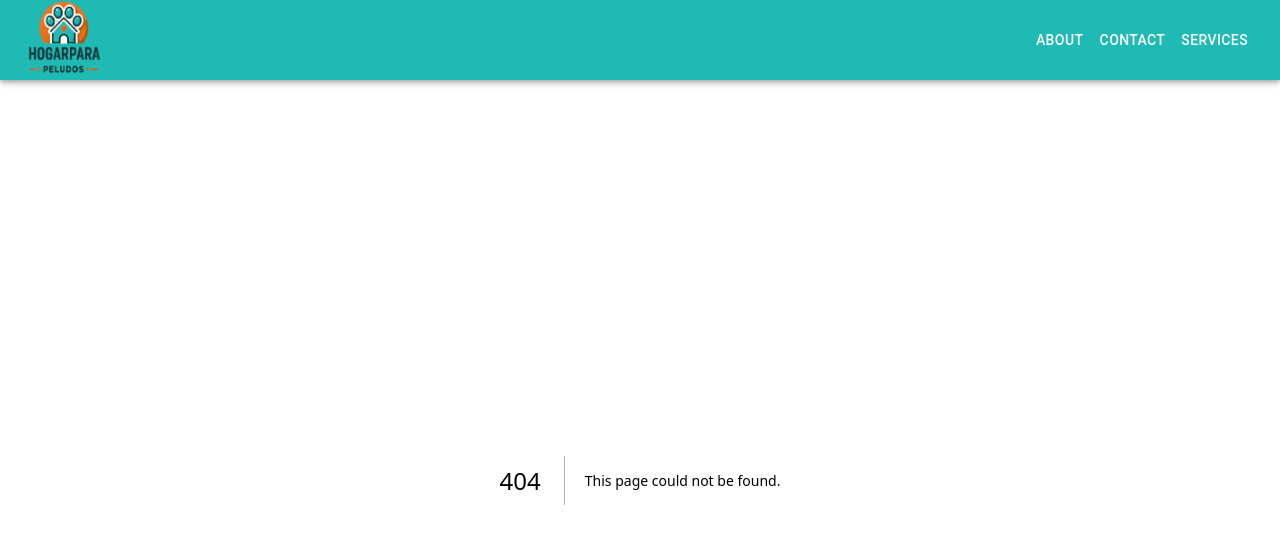
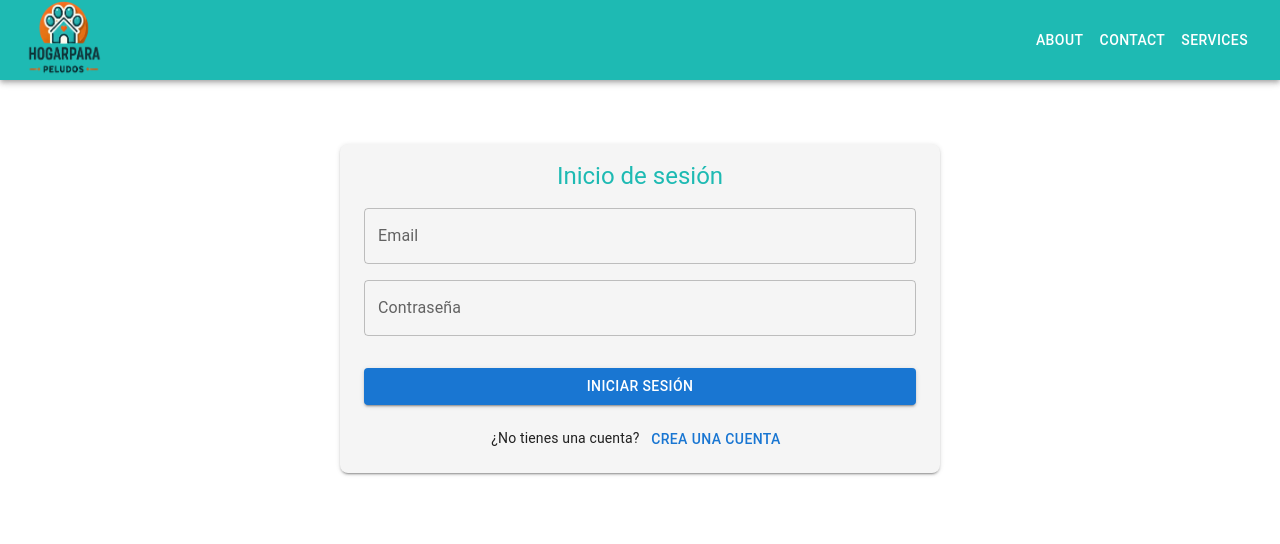
Before and after one commit to No-Country-simulation/c21-71-n-node-react, a Next.js app in the folder apps/next-app/: page /auth/login in a window 1280 px wide. Before the commit this address had no page. Shown: the top 544 px of the page. Built offline with nearby package versions, Linux system fonts and the light colour scheme.

Commit message:
feat(auth): create login form and add CustomForm, CustomTextField, CustomSubmitButton, and CustomCallAction components

```diff
--- /dev/null
+++ b/apps/next-app/src/app/auth/login/page.hook.ts
@@ -0,0 +1,32 @@
+import { SelectChangeEvent } from "@mui/material";
+import { useState } from "react";
+
+type FormData = {
+  email: string;
+  password: string;
+};
+
+export function usePage() {
+  const [formData, setFormData] = useState<FormData>({
+    email: "",
+    password: "",
+  });
+
+  function handleInputChange(e: SelectChangeEvent<string>): void;
+  function handleInputChange(e: React.ChangeEvent<HTMLInputElement>): void;
+  function handleInputChange(e: any): void {
+    const { name, value } = e.target;
+    setFormData((prev) => ({ ...prev, [name]: value }));
+  }
+
+  const handleSubmit = (e: React.MouseEvent<HTMLButtonElement>) => {
+    e.preventDefault();
+    console.log(formData);
+  };
+
+  return {
+    formData,
+    handleInputChange,
+    handleSubmit,
+  };
+}
--- /dev/null
+++ b/apps/next-app/src/app/auth/login/page.tsx
@@ -0,0 +1,43 @@
+"use client";
+
+import React from "react";
+import {
+  CustomCallAction,
+  CustomForm,
+  CustomSubmitButton,
+  CustomTextField,
+} from "@/components/Form/Form";
+import { usePage } from "./page.hook";
+
+export default function AuthUserRegister() {
+  const { formData, handleInputChange, handleSubmit } = usePage();
+
+  return (
+    <CustomForm title="Inicio de sesión">
+      <CustomTextField
+        label="Email"
+        name="email"
+        type="email"
+        autoComplete="email"
+        value={formData.email}
+        onChange={handleInputChange}
+      />
+
+      <CustomTextField
+        label="Contraseña"
+        type="password"
+        name="password"
+        value={formData.password}
+        onChange={handleInputChange}
+      />
+
+      <CustomSubmitButton onClick={handleSubmit} text="Iniciar Sesión" />
+
+      <CustomCallAction
+        question="¿No tienes una cuenta?"
+        callToAction="Crea una cuenta"
+        link="/auth/register"
+      />
+    </CustomForm>
+  );
+}
--- /dev/null
+++ b/apps/next-app/src/components/Form/Form.tsx
@@ -0,0 +1,105 @@
+import {
+  Button,
+  Container,
+  SelectChangeEvent,
+  TextField,
+  Typography,
+} from "@mui/material";
+import Link from "next/link";
+
+interface CustomFormProps {
+  children: React.ReactNode;
+  title: string;
+}
+
+interface CustomTextFieldProps {
+  label: string;
+  type: string;
+  name: string;
+  autoComplete?: string;
+  value: string;
+  onChange: {
+    (e: SelectChangeEvent<string>): void;
+    (e: React.ChangeEvent<HTMLInputElement>): void;
+  };
+}
+
+interface CustomSubmitButtonProps {
+  onClick: (e: React.MouseEvent<HTMLButtonElement>) => void;
+  text: string;
+}
+
+interface CustomCallActionProps {
+  question: string;
+  link: string;
+  callToAction: string;
+}
+
+export function CustomForm(props: CustomFormProps) {
+  return (
+    <Container
+      maxWidth="sm"
+      sx={{
+        mt: 4,
+        p: 2,
+        borderRadius: 2,
+        boxShadow: 2,
+        backgroundColor: "#f5f5f5",
+      }}
+    >
+      <Typography
+        variant="h5"
+        sx={{ mb: 2, textAlign: "center", color: "#1EBAB3" }}
+      >
+        {props.title}
+      </Typography>
+      <form>{props.children}</form>
+    </Container>
+  );
+}
+
+export function CustomTextField(props: CustomTextFieldProps) {
+  return (
+    <TextField
+      fullWidth
+      label={props.label}
+      type={props.type}
+      name={props.name}
+      id={props.name}
+      value={props.value}
+      onChange={props.onChange}
+      autoComplete={props.autoComplete}
+      sx={{ mb: 2 }}
+    />
+  );
+}
+
+export function CustomSubmitButton(props: CustomSubmitButtonProps) {
+  return (
+    <Button
+      fullWidth
+      variant="contained"
+      color="primary"
+      onClick={props.onClick}
+      sx={{ mt: 2 }}
+    >
+      {props.text}
+    </Button>
+  );
+}
+
+export function CustomCallAction(props: CustomCallActionProps) {
+  return (
+    <Typography
+      variant="body2"
+      sx={{ textAlign: "center", mt: 2, color: "text.primary" }}
+    >
+      {props.question}{" "}
+      <Link href={props.link} passHref>
+        <Button variant="text" color="primary">
+          {props.callToAction}
+        </Button>
+      </Link>
+    </Typography>
+  );
+}
```
Also changed, not shown: apps/next-app/src/app/auth/register/page.tsx (+28 -76 lines), 1 other file (tests, documents, lock files or other folders).
